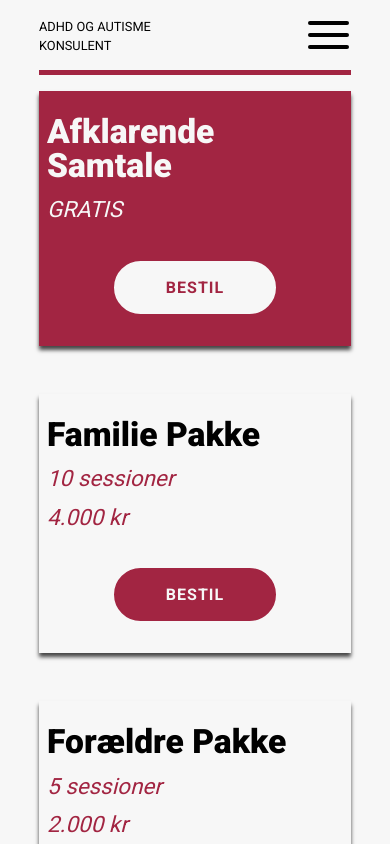
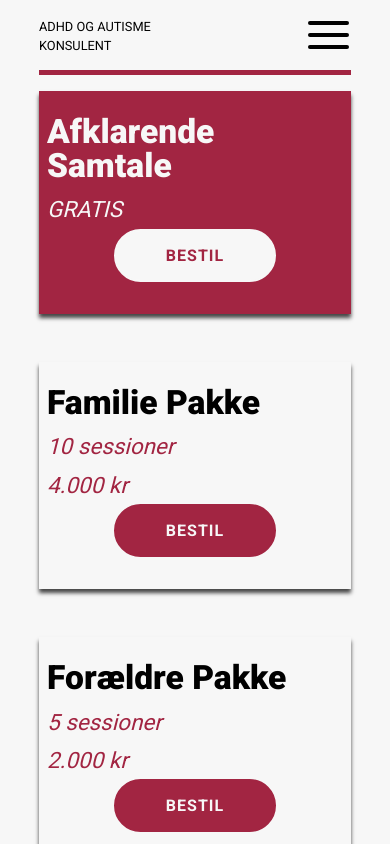
Before and after one commit to kristianhnielsen/adhd-konsulent-v2, a React (Create React App) app: page /pris in a window 390 px wide. Shown: the top 844 px of the page. Built offline with nearby package versions, Linux system fonts and the light colour scheme.

Commit message:
fix price and cards responsiveness

```diff
--- a/src/components/styles/Card.styled.js
+++ b/src/components/styles/Card.styled.js
@@ -6,7 +6,6 @@ const StyledCard = styled(motion.div)`
 	flex-direction: column;
 	min-height: 200px;
 	box-shadow: 0 4px 4px rgb(70, 70, 70);
-	gap: 2rem;
 	padding: 1rem 0 2rem 0;
 
 	& section {
@@ -38,12 +37,12 @@ const StyledCard = styled(motion.div)`
 		letter-spacing: 1px;
 	}
 
-	@media (min-width: 700px) {
+	@media (min-width: 1000px) {
 		& a {
 			margin: 1rem;
 		}
 		flex-direction: row;
-		max-width: 45%;
+		width: 45%;
 		justify-content: space-around;
 	}
 `;
--- a/src/components/styles/Price.styled.js
+++ b/src/components/styles/Price.styled.js
@@ -6,7 +6,7 @@ export const Container = styled.div`
 	gap: 3rem;
 	margin-bottom: 3rem;
 
-	@media (min-width: 700px) {
+	@media (min-width: 1000px) {
 		flex-direction: row;
 		justify-content: center;
 		flex-wrap: wrap;
```
